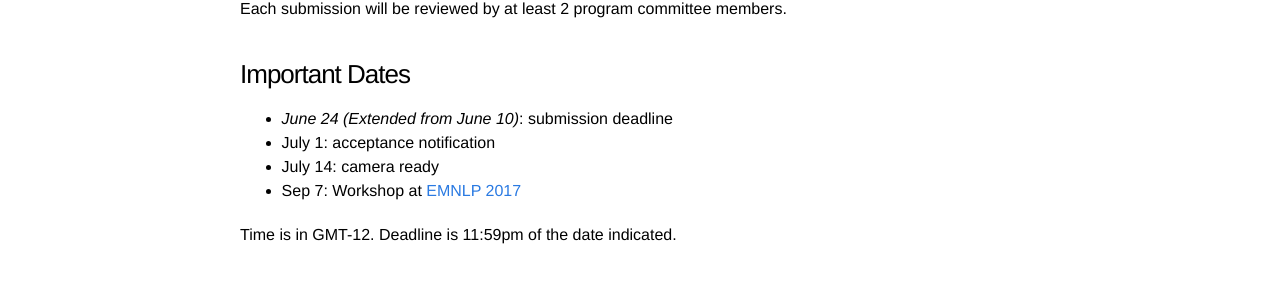
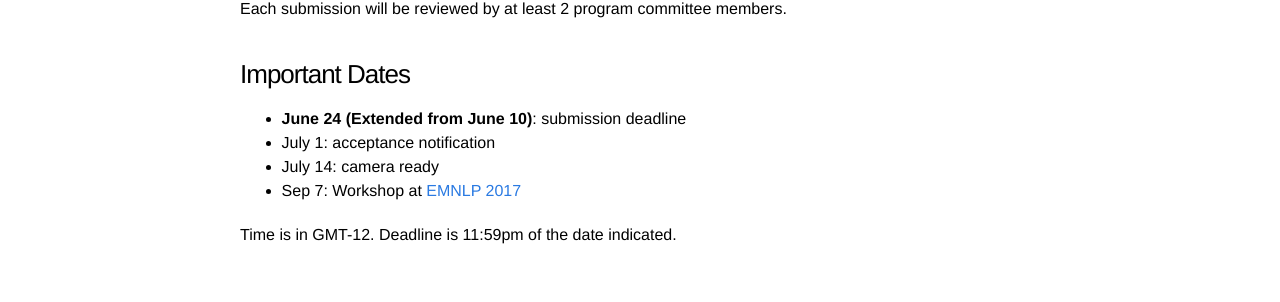
Before and after one commit to structuredprediction/structuredprediction.github.io, a Jekyll site: the page built from EMNLP17/1_cfp.md, in a window 1280 px wide. Shown: the part 1449-1751 px from the top of the page. Built offline with Jekyll 4.4.1, drawn with Linux system fonts in a browser that asks for light colours.

Commit message:
Create 1_cfp.md

```diff
--- a/EMNLP17/1_cfp.md
+++ b/EMNLP17/1_cfp.md
@@ -76,7 +76,7 @@ Each submission will be reviewed by at least 2 program committee members.
 
 ### Important Dates
 
-* *June 24 (Extended from June 10)*:  submission deadline
+* **June 24 (Extended from June 10)**:  submission deadline
 * July 1: acceptance notification
 * July 14: camera ready
 * Sep 7: Workshop at [EMNLP 2017](http://www.emnlp2017.net)
```
